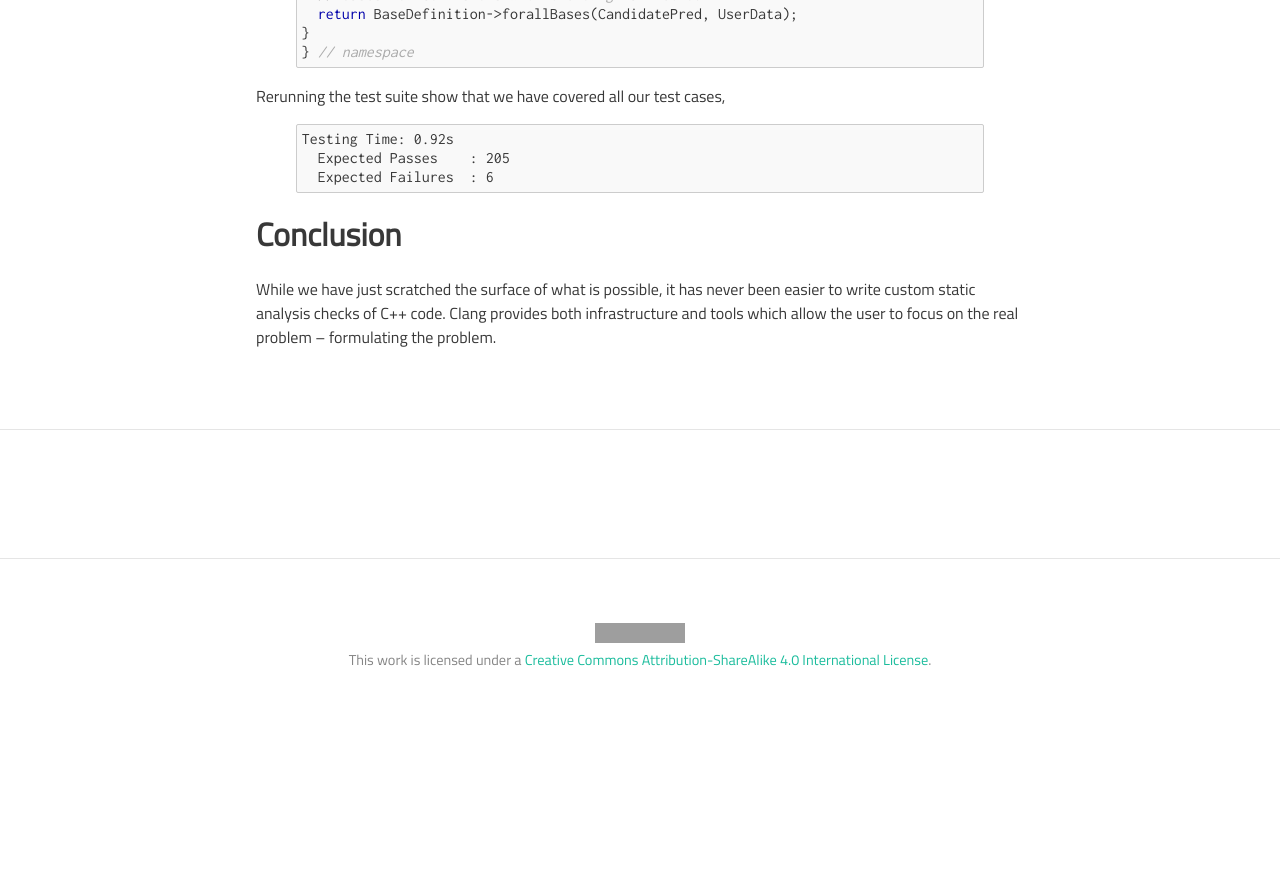
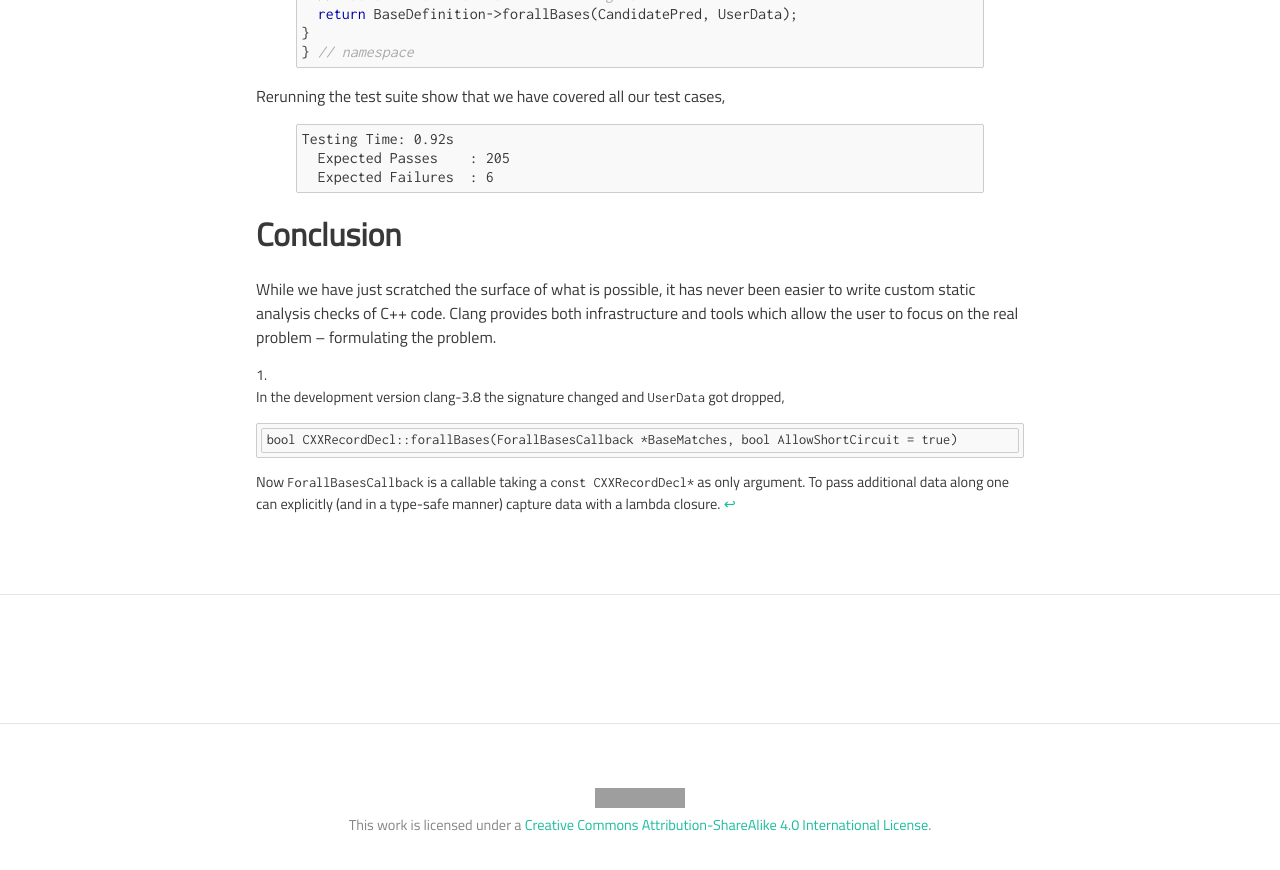
Before and after one commit to bbannier/bbannier.github.com, a Jekyll site: the page built from _posts/2015-05-02-Writing-a-basic-clang-static-analysis-check.md, in a window 1280 px wide and 900 px high, scrolled down 8937 px. Shown: the top 870 px of the window. Built offline with Jekyll 4.4.1, drawn with Linux system fonts in a browser that asks for light colours; nearby versions of some CDN libraries; comment, search, counter and statistics services are not loaded; before the commit the page ends 9672 px from its top, so only the background shows below that; some of the changed text lies outside the part shown; grey boxes are pictures that could not be loaded.

Commit message:
Add note about upstream change to CXXRecordDecl's ForallBasesCallback's signature

```diff
--- a/_posts/2015-05-02-Writing-a-basic-clang-static-analysis-check.md
+++ b/_posts/2015-05-02-Writing-a-basic-clang-static-analysis-check.md
@@ -437,10 +437,19 @@ typedef bool ForallBasesCallback(const CXXRecordDecl *BaseDefinition,
 
 and `BaseDefinition` a `CXXRecordDecl` pointing to the declaration of a base
 class. `UserData` can point to something we could use to pass additional
-information along.  With `AllowShortCircuit = true` the callback will be called
+information along[^1].  With `AllowShortCircuit = true` the callback will be called
 for all bases as long the callback returns `true`; for `AllowShortCircuit =
 false` all bases would be walked. If the class has no bases
 `CXXRecordDecl::forallBases` returns `false`.
+
+[^1]: In the development version clang-3.8 the signature changed and `UserData`
+    got dropped,
+
+        bool CXXRecordDecl::forallBases(ForallBasesCallback *BaseMatches, bool AllowShortCircuit = true)
+
+    Now `ForallBasesCallback` is a callable taking a `const CXXRecordDecl*` as
+    only argument. To pass additional data along one can explicitly (and in a
+    type-safe manner) capture data with a lambda closure.
 
 We can use this to recursively walk the tree of bases. We will pass a pointer
 to `method` as `Userdata` to perform checks on the name. Inside
```
